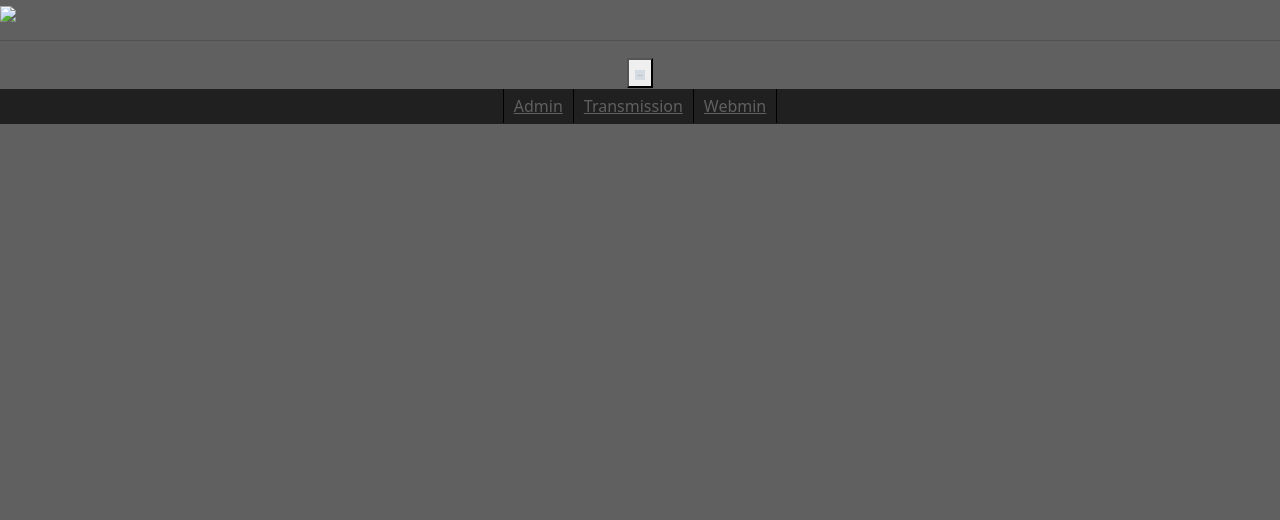
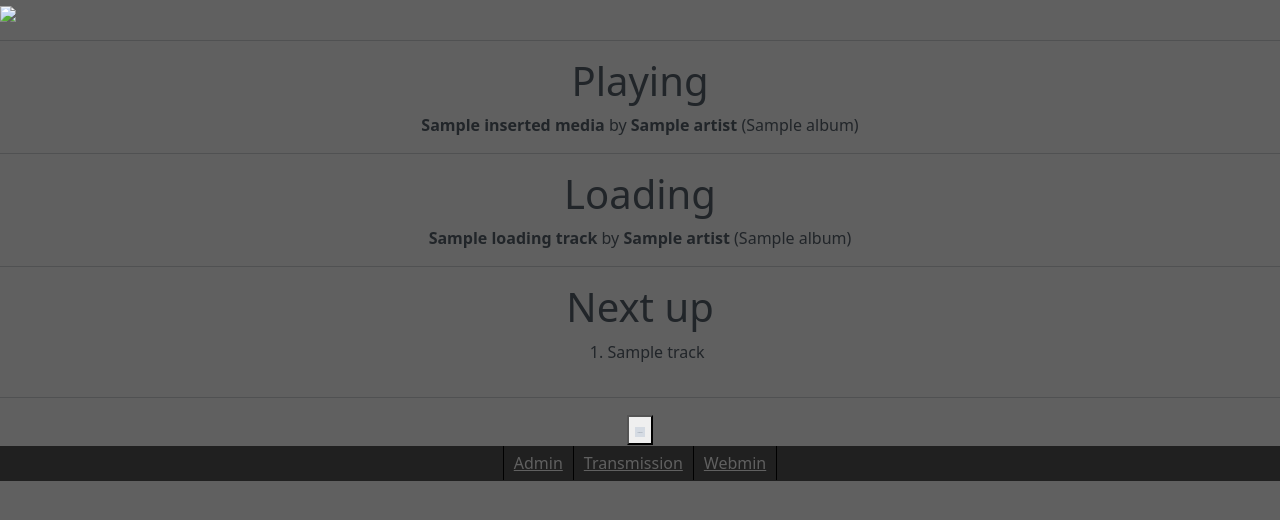
Before and after one commit to michimussato/JukeOroni, a Django app: template player/templates/player/box_base.html in a window 1280 px wide. Shown: the part 48-568 px from the top of the page. Run offline with Django 3.2, Linux system fonts and the light colour scheme; the template is opened without the code that fills it: most values are stand-ins (such as "Sample title", 1, 10 or a date in 2020); grey boxes marked "Sample" are stand-in pictures; parts of the project's set-up code (start-up, migrations or seed data) failed here and were passed over; some libraries are stand-ins or nearby versions.

Commit message:
adds track and queue info

```diff
--- a/player/templates/player/box_base.html
+++ b/player/templates/player/box_base.html
@@ -22,9 +22,49 @@
 
 {% block box_navigation %}
     <hr>
+    {% if inserted_media %}
+        <div style="text-align: center;">
+            <h1 align="center">Playing</h1>
+
+            <b>{{ inserted_media.track_title }}</b> by <b>{{ inserted_media.artist }}</b> ({{ inserted_media.album }})
+        </div>
+    <hr>
+    {% endif %}
+
+    {% if loading_track %}
+        <div style="text-align: center;">
+            <h1>Loading</h1>
+
+            <b>{{ loading_track.track_title }}</b> by <b>{{ loading_track.artist }}</b> ({{ loading_track.album }})
+        </div>
+    <hr>
+    {% endif %}
+
+    {% if queue %}
+        <div class="container" style="text-align: center;">
+        <h1>Next up</h1>
+
+        <table style="border:0px solid black;margin-left:auto;margin-right:auto;">
+            <tr>
+                <td>
+                    <ol>
+                        {% for track in queue %}
+
+                            <li>{{ track }}</li>
+
+                        {% endfor %}
+                    </ol>
+                </td>
+            </tr>
+        </table>
+        </div>
+        <hr>
+    {% endif %}
+
     <div class="container">
         <table class="table_albums_button" border="0" cellspacing="0">
             <tr style="border: none;">
+
             {% for albums_button in albums_buttons %}
                 <td class="td_albums_buttons" width="{{ button.column_width }}" style="padding: {{ button.padding }};">
                 {% if albums_button.button_title != '' %}
```
Also changed, not shown: player/views.py (+53 -0 lines).
